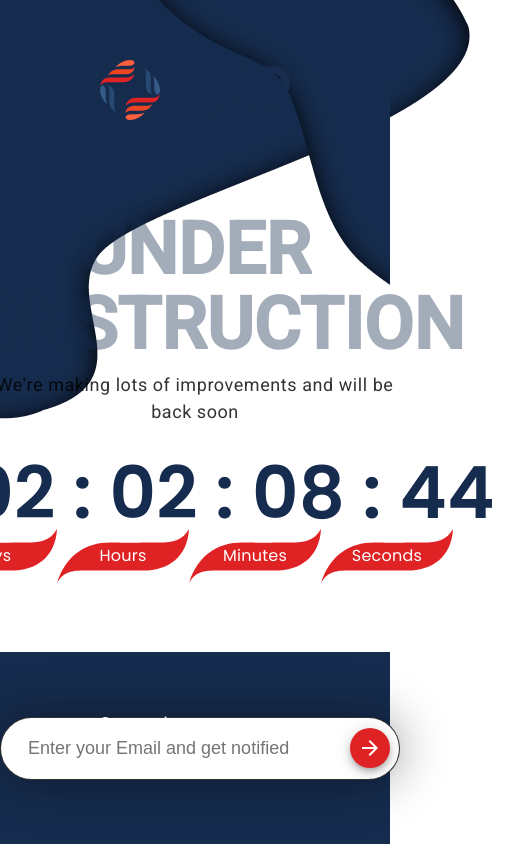
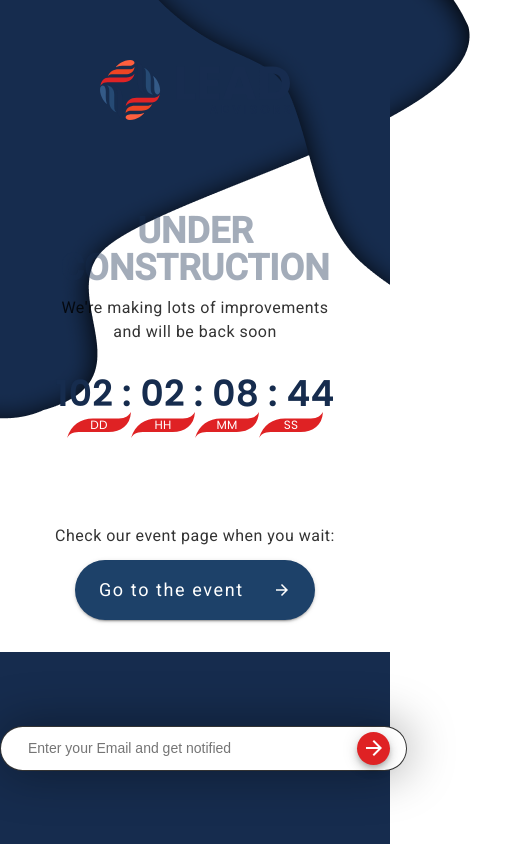
Before and after one commit to Alese4ka/ea-test, an Angular app: page / in a window 390 px wide. Shown: the whole page, 529 px wide, since content can reach past the window. Built offline with nearby package versions, Linux system fonts and the light colour scheme.

Commit message:
add media query for tablet

```diff
--- a/src/app/main-page/main-page.component.html
+++ b/src/app/main-page/main-page.component.html
@@ -20,7 +20,7 @@
       </div>
     </div>
     <div class="wrapper-event">
-      <h4 class="wrapper-text-extra">Check our event page when you wait:</h4>
+      <h4 class="wrapper-event-text">Check our event page when you wait:</h4>
       <button mat-raised-button class="wrapper-event-button">
         Go to the event
         <mat-icon>
--- a/src/app/main-page/main-page.component.scss
+++ b/src/app/main-page/main-page.component.scss
@@ -1,3 +1,14 @@
+@mixin extra-text {
+  margin: 0 auto;
+  padding: 0;
+  width: 26.4375rem;
+  font-weight: 400;
+  font-size: 1.125rem;
+  line-height: 150%;
+  text-align: center;
+  color: rgba(0, 0, 0, 0.8);
+}
+
 :host {
   .wrapper {
     display: flex;
@@ -24,14 +35,7 @@
       }
 
       &-extra {
-        margin: 0 auto;
-        padding: 0;
-        width: 26.4375rem;
-        font-weight: 400;
-        font-size: 1.125rem;
-        line-height: 150%;
-        text-align: center;
-        color: rgba(0, 0, 0, 0.8);
+        @include extra-text;
       }
     }
 
@@ -71,6 +75,10 @@
     &-event {
       margin: 0 auto;
       margin-top: 4.5rem;
+
+      &-text {
+        @include extra-text;
+      }
 
       &-button {
         margin: 0 auto;
@@ -125,5 +133,67 @@
         color: white;
       }
     }
+
+    @media (max-width: 768px) {
+      .wrapper {
+        &-text {
+          &-title {
+            font-size: 36px;
+          }
+
+          &-extra {
+            width: 286px;
+            font-size: 1rem;
+          }
+        }
+
+        &-counter {
+          &-time {
+            display: flex;
+            align-items: center;
+            justify-content: center;
+            font-size: 36px;
+            margin-left: 0;
+          }
+
+          &-list {
+            align-items: center;
+            justify-content: center;
+            margin-left: 0;
+
+            &-container {
+              width: 64px;
+              height: 40px;
+              background-size: 100%;
+
+              &-item {
+                margin: 0.3rem auto;
+                font-size: 12px;
+              }
+            }
+          }
+        }
+
+        &-event {
+          &-text {
+            width: 100%;
+            font-size: 1rem;
+          }
+        }
+
+        &-footer {
+          &-input {
+            width: 360px;
+            height: 41px;
+            font-size: 14px;
+          }
+
+          button[type="submit"] {
+            width: 33px;
+            height: 33px;
+          }
+        }
+      }
+    }
   }
 }
--- a/src/app/main-page/main-page.component.ts
+++ b/src/app/main-page/main-page.component.ts
@@ -1,5 +1,5 @@
-import { Component, ElementRef, OnInit } from '@angular/core';
-import { interval, min, Observable, Subscription } from 'rxjs';
+import { Component, ElementRef, HostListener, OnInit } from '@angular/core';
+import { BreakpointObserver, BreakpointState } from '@angular/cdk/layout';
 
 @Component({
   selector: 'app-main-page',
@@ -9,7 +9,19 @@ import { interval, min, Observable, Subscription } from 'rxjs';
 export class MainPageComponent implements OnInit {
   public finalDate: number = new Date(2023, 4, 31).getTime();
   public countDownDate!: string;
-  public listNameOfCounter = ['Days', 'Hours', 'Minutes', 'Seconds'];
+  public listNameOfCounter: string[] = [];
+
+  constructor(private breakpointObserver: BreakpointObserver) {
+    this.breakpointObserver
+      .observe(['(max-width: 768px)'])
+      .subscribe((result: BreakpointState) => {
+        if (result.matches) {
+          this.listNameOfCounter = ['DD', 'HH', 'MM', 'SS'];
+        } else {
+          this.listNameOfCounter = ['Days', 'Hours', 'Minutes', 'Seconds'];
+        }
+      });
+  }
 
   dateInterval = setInterval(() => {
     const now: number = new Date().getTime();
@@ -41,7 +53,5 @@ export class MainPageComponent implements OnInit {
     }
   });
 
-  public ngOnInit(): void {
-    console.log(new Date(2023, 4, 31));
-  }
+  public ngOnInit(): void {}
 }
```
